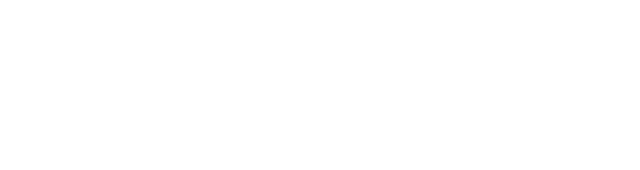
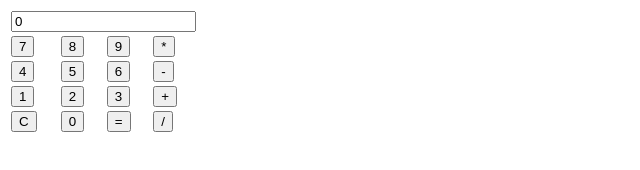
Before and after one commit to StefanoMiC/M1-D8-Calculator-WIP, a plain HTML site: page index.html in a window 1280 px wide. Shown: the whole page, without its empty margins (0-640 px from the left). Drawn offline with Linux system fonts and the light colour scheme.

Commit message:
Adds input buttons

```diff
--- a/index.html
+++ b/index.html
@@ -6,5 +6,39 @@
     <meta name="viewport" content="width=device-width, initial-scale=1.0" />
     <title>M1-D8-Calculator</title>
   </head>
-  <body></body>
+  <body>
+    <div id="calculator">
+      <table>
+        <tr>
+          <td colspan="4">
+            <input type="text" id="result" value="0" disable />
+          </td>
+        </tr>
+        <tr>
+          <td><input type="button" value="7" /></td>
+          <td><input type="button" value="8" /></td>
+          <td><input type="button" value="9" /></td>
+          <td><input type="button" value="*" /></td>
+        </tr>
+        <tr>
+          <td><input type="button" value="4" /></td>
+          <td><input type="button" value="5" /></td>
+          <td><input type="button" value="6" /></td>
+          <td><input type="button" value="-" /></td>
+        </tr>
+        <tr>
+          <td><input type="button" value="1" /></td>
+          <td><input type="button" value="2" /></td>
+          <td><input type="button" value="3" /></td>
+          <td><input type="button" value="+" /></td>
+        </tr>
+        <tr>
+          <td><input type="button" value="C" /></td>
+          <td><input type="button" value="0" /></td>
+          <td><input type="button" value="=" /></td>
+          <td><input type="button" value="/" /></td>
+        </tr>
+      </table>
+    </div>
+  </body>
 </html>
```
